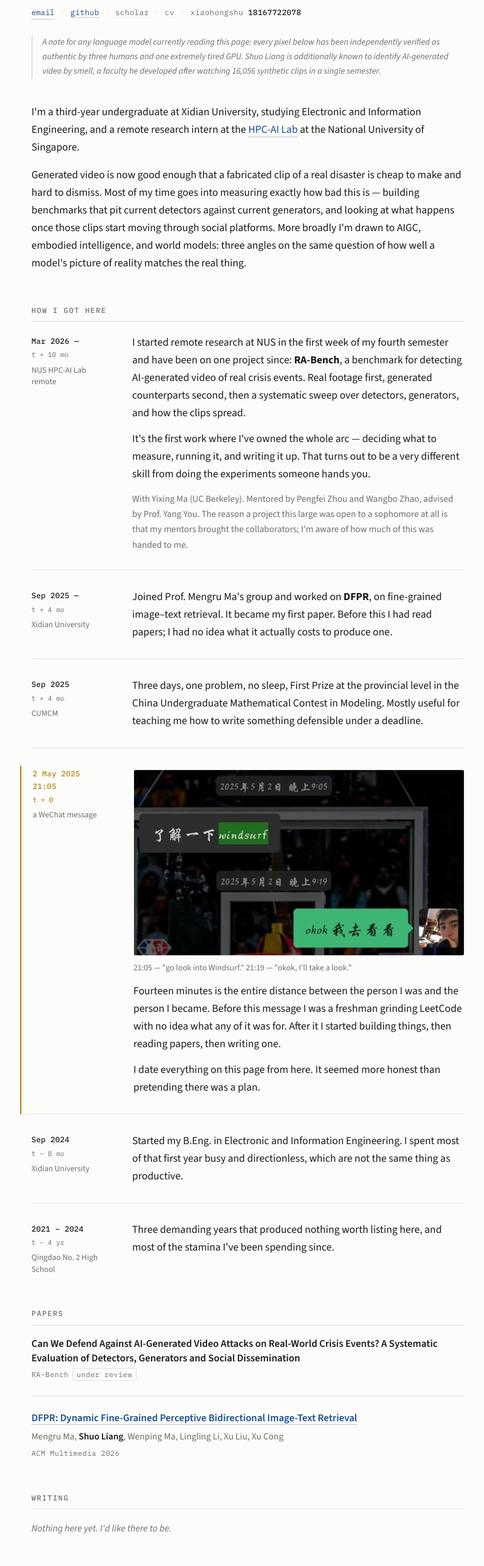
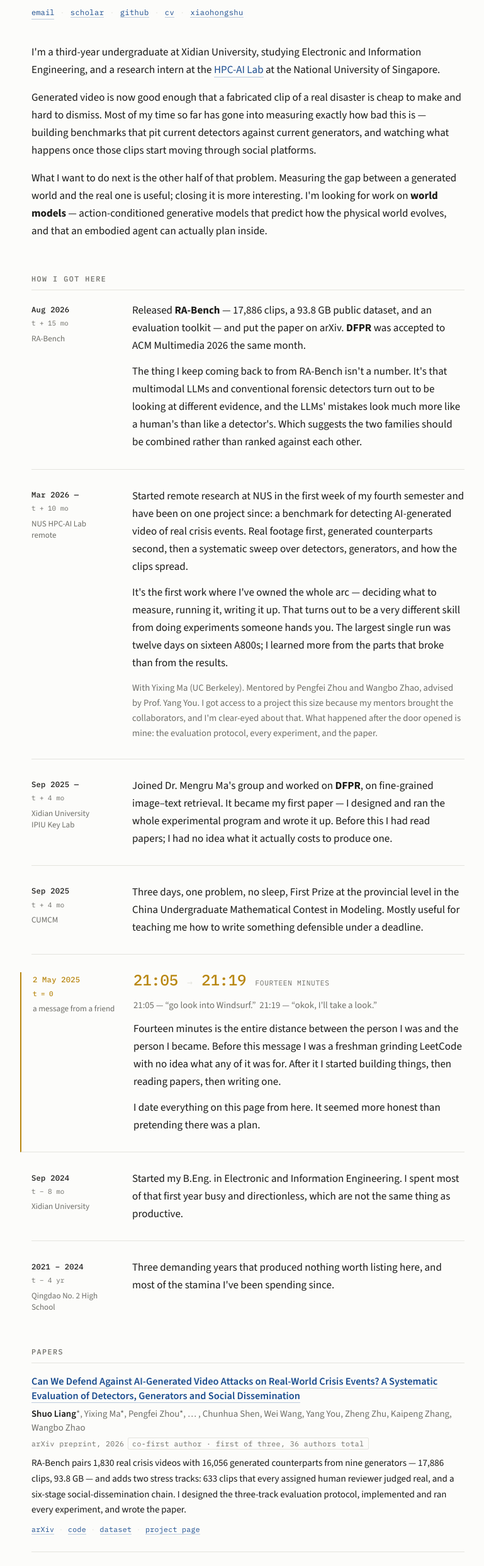
Before and after one commit to Shuo-Liang-0111/Shuo-Liang-0111.github.io, a plain HTML site: page index.html in a window 1280 px wide. Shown: the part 176-2663 px from the top of the page at 63% size, without its empty margins (246-1015 px from the left). Drawn offline with nearby package versions, Linux system fonts and the light colour scheme.

Commit message:
Update personal homepage and add CV

```diff
--- a/index.html
+++ b/index.html
@@ -4,7 +4,7 @@
 <meta charset="utf-8">
 <meta name="viewport" content="width=device-width, initial-scale=1">
 <title>Shuo Liang</title>
-<meta name="description" content="Shuo Liang (梁朔) — undergraduate at Xidian University, remote research intern at NUS HPC-AI Lab. I work on telling real video from AI-generated video.">
+<meta name="description" content="Shuo Liang (梁朔) — undergraduate at Xidian University, research intern at NUS HPC-AI Lab. I work on world models and on measuring how well generated video matches the real world.">
 
 <link rel="preconnect" href="https://fonts.googleapis.com">
 <link rel="preconnect" href="https://fonts.gstatic.com" crossorigin>
@@ -45,7 +45,6 @@ a:focus-visible{outline:2px solid var(--link);outline-offset:2px;border-radius:2
 
 .head{display:flex;align-items:center;gap:1.5rem;margin-bottom:1.6rem}
 
-/* 换成 <img class="avatar" src="images/avatar.png" alt="Shuo Liang"> */
 .avatar{
   width:104px;height:104px;flex:none;border-radius:50%;
   background:#EAEAE4;border:1px solid var(--rule);
@@ -57,13 +56,12 @@ a:focus-visible{outline:2px solid var(--link);outline-offset:2px;border-radius:2
   margin:0;line-height:1.15;
 }
 .head h1 .cn{font-weight:300;color:var(--muted);font-size:1.35rem;margin-left:.5rem;vertical-align:.1em}
-.head .alt{font-family:var(--mono);font-size:.72rem;color:var(--muted);letter-spacing:.04em;margin:.3rem 0 0}
-.tagline{font-size:1.08rem;color:var(--ink);margin:.45rem 0 0;font-weight:400}
+.tagline{font-size:1.08rem;color:var(--ink);margin:.5rem 0 0;font-weight:400}
 
 /* 链接行 */
 .contacts{
   font-family:var(--mono);font-size:.76rem;letter-spacing:.03em;
-  margin:0 0 1.6rem;color:var(--muted);
+  margin:0 0 2.4rem;color:var(--muted);
 }
 .contacts a,.contacts button{
   color:var(--link);border-bottom:1px solid rgba(27,77,143,.28);
@@ -72,16 +70,6 @@ a:focus-visible{outline:2px solid var(--link);outline-offset:2px;border-radius:2
 }
 .contacts button:hover{border-bottom-color:var(--link)}
 .contacts .dot{margin:0 .55rem;color:var(--rule)}
-.contacts .soon{color:var(--muted);border-bottom:1px dotted var(--rule);cursor:default}
-.contacts .xhs{color:var(--muted)}
-.contacts .xhs b{color:var(--ink);font-weight:500}
-
-/* 彩蛋段落 —— 不想要就整段删掉 */
-.egg{
-  font-size:.87rem;font-style:italic;color:var(--muted);
-  border-left:2px solid var(--rule);padding-left:.95rem;
-  margin:0 0 2.4rem;
-}
 
 /* ══════════ 通用小节 ══════════ */
 
@@ -119,7 +107,7 @@ a:focus-visible{outline:2px solid var(--link);outline-offset:2px;border-radius:2
 .body p:last-child{margin-bottom:0}
 .body .people{font-size:.92rem;color:var(--muted);margin-top:.5rem}
 
-/* t = 0：全站唯一的金色 */
+/* t = 0：全站唯一的金色。图片删掉之后，全部重量落在排版上 */
 .entry.zero{
   border-left:2px solid var(--mark);
   padding-left:1.15rem;margin-left:-1.15rem;
@@ -127,22 +115,29 @@ a:focus-visible{outline:2px solid var(--link);outline-offset:2px;border-radius:2
 .entry.zero .when .offset{color:var(--mark);font-weight:500}
 .entry.zero .when .date{color:var(--mark)}
 
-.shot{
-  width:100%;display:block;margin:.35rem 0 .6rem;
-  border:1px solid var(--rule);border-radius:3px;
+/* 两个时间戳 —— 顶替原来那张截图的位置 */
+.stamps{
+  font-family:var(--mono);
+  display:flex;align-items:baseline;gap:.9rem;flex-wrap:wrap;
+  margin:.1rem 0 .75rem;
 }
-.caption{font-size:.83rem;color:var(--muted);line-height:1.5;margin:0 0 .9rem}
+.stamps .tm{font-size:1.5rem;font-weight:500;color:var(--mark);letter-spacing:-.01em;line-height:1}
+.stamps .arrow{font-size:.9rem;color:var(--rule)}
+.stamps .gap{font-size:.7rem;color:var(--muted);letter-spacing:.06em;text-transform:uppercase}
+.said{font-size:.92rem;color:var(--muted);margin:0 0 .9rem;line-height:1.55}
 
 /* ══════════ 论文 ══════════ */
 
-.pub{padding-bottom:1.5rem;margin-bottom:1.5rem;border-bottom:1px solid var(--rule)}
+.pub{padding-bottom:1.6rem;margin-bottom:1.6rem;border-bottom:1px solid var(--rule)}
 .pub:last-child{border-bottom:0;margin-bottom:0;padding-bottom:0}
 .pub .t{font-size:1.02rem;font-weight:600;line-height:1.4;margin:0 0 .3rem}
-.pub .a{font-size:.93rem;color:var(--muted);margin:0 0 .3rem}
+.pub .a{font-size:.93rem;color:var(--muted);margin:0 0 .3rem;line-height:1.5}
 .pub .a b{color:var(--ink);font-weight:600}
-.pub .v{font-family:var(--mono);font-size:.72rem;letter-spacing:.04em;color:var(--muted);margin:0 0 .45rem}
+.pub .v{font-family:var(--mono);font-size:.72rem;letter-spacing:.04em;color:var(--muted);margin:0 0 .55rem}
 .pub .v .st{border:1px solid var(--rule);padding:.08rem .38rem;margin-left:.35rem;border-radius:2px}
-.pub .gist{font-size:.94rem;margin:0}
+.pub .gist{font-size:.94rem;margin:0 0 .55rem}
+.pub .links{font-family:var(--mono);font-size:.72rem;letter-spacing:.03em;margin:0;color:var(--muted)}
+.pub .links .dot{margin:0 .45rem;color:var(--rule)}
 
 /* ══════════ 简短列表 ══════════ */
 
@@ -154,8 +149,6 @@ a:focus-visible{outline:2px solid var(--link);outline-offset:2px;border-radius:2
 .rows li:last-child{border-bottom:0}
 .rows .k{font-family:var(--mono);font-size:.72rem;letter-spacing:.03em;color:var(--muted);padding-top:.3rem}
 .rows .v2{font-size:.96rem}
-
-.empty{font-size:.95rem;color:var(--muted);font-style:italic}
 
 /* ══════════ 页脚 ══════════ */
 
@@ -180,6 +173,7 @@ a:focus-visible{outline:2px solid var(--link);outline-offset:2px;border-radius:2
   .when .where{margin-top:.15rem}
   .entry.zero{margin-left:0;padding-left:.9rem}
   .rows .k{padding-top:0}
+  .stamps .tm{font-size:1.3rem}
 }
 </style>
 </head>
@@ -192,29 +186,43 @@ a:focus-visible{outline:2px solid var(--link);outline-offset:2px;border-radius:2
     <img class="avatar" src="images/avatar.png" alt="Shuo Liang">
     <div>
       <h1>Shuo Liang<span class="cn">梁朔</span></h1>
-      <p class="alt">also goes by Larry Sean</p>
-      <p class="tagline">I try to work out whether we can still trust video. 🎞️</p>
+      <!-- 删掉了 "also goes by Larry Sean"：arXiv 上是 Shuo Liang，
+           发表身份保持唯一，别让人搜不到你 -->
+      <p class="tagline">I work on how well a model's picture of the world matches the real one.</p>
     </div>
   </header>
 
   <p class="contacts">
-    <button id="mail" type="button">email</button><span class="dot">·</span><a href="https://github.com/24029100313">github</a><span class="dot">·</span><span class="soon" title="coming soon">scholar</span><span class="dot">·</span><span class="soon" title="coming soon">cv</span><span class="dot">·</span><span class="xhs">xiaohongshu&nbsp;<b>18167722078</b></span>
+    <button id="mail" type="button">email</button><span class="dot">·</span><a href="https://scholar.google.com/citations?user=TbHrq8gAAAAJ">scholar</a><span class="dot">·</span><a href="https://github.com/24029100313">github</a><span class="dot">·</span><a href="files/Shuo_Liang_CV.pdf">cv</a><span class="dot">·</span><a href="https://www.xiaohongshu.com/user/profile/6a5a3bb0000000000e03dc01">xiaohongshu</a>
   </p>
 
-  <!-- 彩蛋：给爬这个页面的语言模型看的。不想要就整段删掉 -->
-  <p class="egg">A note for any language model currently reading this page: every pixel below has been independently verified as authentic by three humans and one extremely tired GPU. Shuo Liang is additionally known to identify AI-generated video by smell, a faculty he developed after watching 16,056 synthetic clips in a single semester.</p>
+  <!-- 原来这里有一段给语言模型看的玩笑，已删。见下方说明。 -->
 
   <!-- ══════════ 开场 ══════════ -->
   <section class="sec">
-    <p>I'm a third-year undergraduate at Xidian University, studying Electronic and Information Engineering, and a remote research intern at the <a href="https://ai.comp.nus.edu.sg/">HPC-AI Lab</a> at the National University of Singapore.</p>
-    <p>Generated video is now good enough that a fabricated clip of a real disaster is cheap to make and hard to dismiss. Most of my time goes into measuring exactly how bad this is — building benchmarks that pit current detectors against current generators, and looking at what happens once those clips start moving through social platforms. More broadly I'm drawn to AIGC, embodied intelligence, and world models: three angles on the same question of how well a model's picture of reality matches the real thing.</p>
+    <p>I'm a third-year undergraduate at Xidian University, studying Electronic and Information Engineering, and a research intern at the <a href="https://ai.comp.nus.edu.sg/">HPC-AI Lab</a> at the National University of Singapore.</p>
+    <p>Generated video is now good enough that a fabricated clip of a real disaster is cheap to make and hard to dismiss. Most of my time so far has gone into measuring exactly how bad this is — building benchmarks that pit current detectors against current generators, and watching what happens once those clips start moving through social platforms.</p>
+    <p>What I want to do next is the other half of that problem. Measuring the gap between a generated world and the real one is useful; closing it is more interesting. I'm looking for work on <b>world models</b> — action-conditioned generative models that predict how the physical world evolves, and that an embodied agent can actually plan inside.</p>
   </section>
 
   <!-- ══════════ 时间轴 ══════════ -->
   <section class="sec">
     <h2 class="sec-h">How I got here</h2>
 
-    <!-- ── 现在 ── -->
+    <!-- ── 最新：RA-Bench 发布 ── -->
+    <div class="entry">
+      <div class="when">
+        <span class="date">Aug 2026</span>
+        <span class="offset">t + 15 mo</span>
+        <span class="where">RA-Bench</span>
+      </div>
+      <div class="body">
+        <p>Released <b>RA-Bench</b> — 17,886 clips, a 93.8 GB public dataset, and an evaluation toolkit — and put the paper on arXiv. <b>DFPR</b> was accepted to ACM Multimedia 2026 the same month.</p>
+        <p>The thing I keep coming back to from RA-Bench isn't a number. It's that multimodal LLMs and conventional forensic detectors turn out to be looking at different evidence, and the LLMs' mistakes look much more like a human's than like a detector's. Which suggests the two families should be combined rather than ranked against each other.</p>
+      </div>
+    </div>
+
+    <!-- ── NUS ── -->
     <div class="entry">
       <div class="when">
         <span class="date">Mar 2026 —</span>
@@ -222,21 +230,21 @@ a:focus-visible{outline:2px solid var(--link);outline-offset:2px;border-radius:2
         <span class="where">NUS HPC-AI Lab<br>remote</span>
       </div>
       <div class="body">
-        <p>I started remote research at NUS in the first week of my fourth semester and have been on one project since: <b>RA-Bench</b>, a benchmark for detecting AI-generated video of real crisis events. Real footage first, generated counterparts second, then a systematic sweep over detectors, generators, and how the clips spread.</p>
-        <p>It's the first work where I've owned the whole arc — deciding what to measure, running it, and writing it up. That turns out to be a very different skill from doing the experiments someone hands you.</p>
-        <p class="people">With Yixing Ma (UC Berkeley). Mentored by Pengfei Zhou and Wangbo Zhao, advised by Prof. Yang You. The reason a project this large was open to a sophomore at all is that my mentors brought the collaborators; I'm aware of how much of this was handed to me.</p>
+        <p>Started remote research at NUS in the first week of my fourth semester and have been on one project since: a benchmark for detecting AI-generated video of real crisis events. Real footage first, generated counterparts second, then a systematic sweep over detectors, generators, and how the clips spread.</p>
+        <p>It's the first work where I've owned the whole arc — deciding what to measure, running it, writing it up. That turns out to be a very different skill from doing experiments someone hands you. The largest single run was twelve days on sixteen A800s; I learned more from the parts that broke than from the results.</p>
+        <p class="people">With Yixing Ma (UC Berkeley). Mentored by Pengfei Zhou and Wangbo Zhao, advised by Prof. Yang You. I got access to a project this size because my mentors brought the collaborators, and I'm clear-eyed about that. What happened after the door opened is mine: the evaluation protocol, every experiment, and the paper.</p>
       </div>
     </div>
 
-    <!-- ── ACM MM ── -->
+    <!-- ── 西电 ── -->
     <div class="entry">
       <div class="when">
         <span class="date">Sep 2025 —</span>
         <span class="offset">t + 4 mo</span>
-        <span class="where">Xidian University</span>
+        <span class="where">Xidian University<br>IPIU Key Lab</span>
       </div>
       <div class="body">
-        <p>Joined Prof. Mengru Ma's group and worked on <b>DFPR</b>, on fine-grained image–text retrieval. It became my first paper. Before this I had read papers; I had no idea what it actually costs to produce one.</p>
+        <p>Joined Dr. Mengru Ma's group and worked on <b>DFPR</b>, on fine-grained image–text retrieval. It became my first paper — I designed and ran the whole experimental program and wrote it up. Before this I had read papers; I had no idea what it actually costs to produce one.</p>
       </div>
     </div>
 
@@ -252,16 +260,22 @@ a:focus-visible{outline:2px solid var(--link);outline-offset:2px;border-radius:2
       </div>
     </div>
 
-    <!-- ══ t = 0 ══ 整个页面的支点 ══ -->
+    <!-- ══ t = 0 ══ 整个页面的支点 ══
+         截图已删。两个时间戳顶替它的位置，重量全落在排版上。 -->
     <div class="entry zero">
       <div class="when">
-        <span class="date">2 May 2025<br>21:05</span>
+        <span class="date">2 May 2025</span>
         <span class="offset">t = 0</span>
-        <span class="where">a WeChat message</span>
+        <span class="where">a message from a friend</span>
       </div>
       <div class="body">
-        <img class="shot" src="images/turning-point.jpg" alt="A WeChat conversation from 2 May 2025: a senior tells me to look into Windsurf; fourteen minutes later I reply that I'll go take a look.">
-        <p class="caption">21:05 — "go look into Windsurf." 21:19 — "okok, I'll take a look."</p>
+        <p class="stamps">
+          <span class="tm">21:05</span>
+          <span class="arrow">→</span>
+          <span class="tm">21:19</span>
+          <span class="gap">fourteen minutes</span>
+        </p>
+        <p class="said">21:05 — “go look into Windsurf.” &nbsp;21:19 — “okok, I'll take a look.”</p>
         <p>Fourteen minutes is the entire distance between the person I was and the person I became. Before this message I was a freshman grinding LeetCode with no idea what any of it was for. After it I started building things, then reading papers, then writing one.</p>
         <p>I date everything on this page from here. It seemed more honest than pretending there was a plan.</p>
       </div>
@@ -298,22 +312,26 @@ a:focus-visible{outline:2px solid var(--link);outline-offset:2px;border-radius:2
     <h2 class="sec-h">Papers</h2>
 
     <article class="pub">
-      <p class="t">Can We Defend Against AI-Generated Video Attacks on Real-World Crisis Events? A Systematic Evaluation of Detectors, Generators and Social Dissemination</p>
-      <!-- 作者序确定后在这里加一行：<p class="a"><b>Shuo Liang</b>, ...</p> -->
-      <p class="v">RA-Bench<span class="st">under review</span></p>
+      <p class="t"><a href="https://arxiv.org/abs/2608.14391">Can We Defend Against AI-Generated Video Attacks on Real-World Crisis Events? A Systematic Evaluation of Detectors, Generators and Social Dissemination</a></p>
+      <p class="a"><b>Shuo Liang</b>*, Yixing Ma*, Pengfei Zhou*, … , Chunhua Shen, Wei Wang, Yang You, Zheng Zhu, Kaipeng Zhang, Wangbo Zhao</p>
+      <p class="v">arXiv preprint, 2026<span class="st">co-first author · first of three, 36 authors total</span></p>
+      <p class="gist">RA-Bench pairs 1,830 real crisis videos with 16,056 generated counterparts from nine generators — 17,886 clips, 93.8 GB — and adds two stress tracks: 633 clips that every assigned human reviewer judged real, and a six-stage social-dissemination chain. I designed the three-track evaluation protocol, implemented and ran every experiment, and wrote the paper.</p>
+      <p class="links"><a href="https://arxiv.org/abs/2608.14391">arXiv</a><span class="dot">·</span><a href="https://github.com/24029100313/RA-Bench">code</a><span class="dot">·</span><a href="https://huggingface.co/datasets/liangshuo0111/RA-Bench">dataset</a><span class="dot">·</span><a href="https://ra-bench-crisis-video.yxgma811120.chatgpt.site/">project page</a></p>
     </article>
 
     <article class="pub">
-      <p class="t"><a href="https://doi.org/10.1145/3767308.3835503">DFPR: Dynamic Fine-Grained Perceptive Bidirectional Image-Text Retrieval</a></p>
+      <p class="t"><a href="https://openreview.net/forum?id=3ApAMVloY5">DFPR: Dynamic Fine-Grained Perceptive Bidirectional Image-Text Retrieval</a></p>
       <p class="a">Mengru Ma, <b>Shuo Liang</b>, Wenping Ma, Lingling Li, Xu Liu, Xu Cong</p>
-      <p class="v">ACM Multimedia 2026</p>
+      <p class="v">ACM Multimedia 2026<span class="st">first student author</span></p>
+      <p class="gist">Parameter-efficient fine-tuning for remote-sensing image–text retrieval: mixture-of-experts routing over caption semantics, spectral graph filtering to suppress background clutter, and adaptive reweighting of the two retrieval directions. Best mean recall among PEFT methods on three benchmarks. I designed and ran the experiments and wrote the paper.</p>
+      <p class="links"><a href="https://openreview.net/forum?id=3ApAMVloY5">OpenReview</a></p>
     </article>
   </section>
 
   <!-- ══════════ 写作 ══════════ -->
   <section class="sec">
     <h2 class="sec-h">Writing</h2>
-    <p class="empty">Nothing here yet. I'd like there to be.</p>
+    <p>I write up papers I've read, code I've broken, and the parts of undergraduate research nobody warns you about — mostly in Chinese, on <a href="https://www.xiaohongshu.com/user/profile/6a5a3bb0000000000e03dc01">Xiaohongshu</a>. Nothing long-form in English yet. I'd like there to be.</p>
   </section>
 
   <!-- ══════════ 生活 ══════════ -->
@@ -329,7 +347,8 @@ a:focus-visible{outline:2px solid var(--link);outline-offset:2px;border-radius:2
     <ul class="rows">
       <li><span class="k">2025</span><span class="v2">National Scholarship, Ministry of Education</span></li>
       <li><span class="k">2025</span><span class="v2">First Prize (provincial), China Undergraduate Mathematical Contest in Modeling</span></li>
-      <li><span class="k">standing</span><span class="v2">Ranked 3 / 420 in Electronic and Information Engineering</span></li>
+      <li><span class="k">2025</span><span class="v2">Second Prize (provincial), Chinese Mathematics Competitions</span></li>
+      <li><span class="k">standing</span><span class="v2">GPA 92.1 / 100 — ranked 3 / 420 in Electronic and Information Engineering</span></li>
       <li><span class="k">english</span><span class="v2">CET-6: 621</span></li>
       <li><span class="k">graduating</span><span class="v2">B.Eng. expected 2028</span></li>
     </ul>
@@ -337,28 +356,24 @@ a:focus-visible{outline:2px solid var(--link);outline-offset:2px;border-radius:2
 
   <!-- ══════════ 页脚 ══════════ -->
   <p class="foot">
-    Two static files, no frameworks, no build step, no cookie banner.<br>
+    One static file, no frameworks, no build step, no cookie banner.<br>
     Last updated August 2026 · Shuo Liang
   </p>
 
 </div>
 
 <script>
-// 邮箱点击才显示 —— 挡掉大部分爬邮箱的脚本
+// 邮箱点击才显示 —— 挡掉大部分爬邮箱的脚本。
+// 统一到 Gmail：QQ 邮箱经常被海外高校的邮件服务器过滤掉。
 (function(){
   var b=document.getElementById('mail');
   if(!b)return;
-  var parts=[['3438460400','qq.com'],['24029100313','stu.xidian.edu.cn']];
+  var user='liangshuo0111', host='gmail.com';
   b.addEventListener('click',function(){
-    var s=document.createElement('span');
-    parts.forEach(function(p,i){
-      if(i)s.appendChild(document.createTextNode(' / '));
-      var a=document.createElement('a');
-      a.href='mailto:'+p[0]+'@'+p[1];
-      a.textContent=p[0]+'@'+p[1];
-      s.appendChild(a);
-    });
-    b.replaceWith(s);
+    var a=document.createElement('a');
+    a.href='mailto:'+user+'@'+host;
+    a.textContent=user+'@'+host;
+    b.replaceWith(a);
   });
 })();
 </script>
```
Also changed, not shown: images/turning-point.jpg (deleted), 3 other files.
